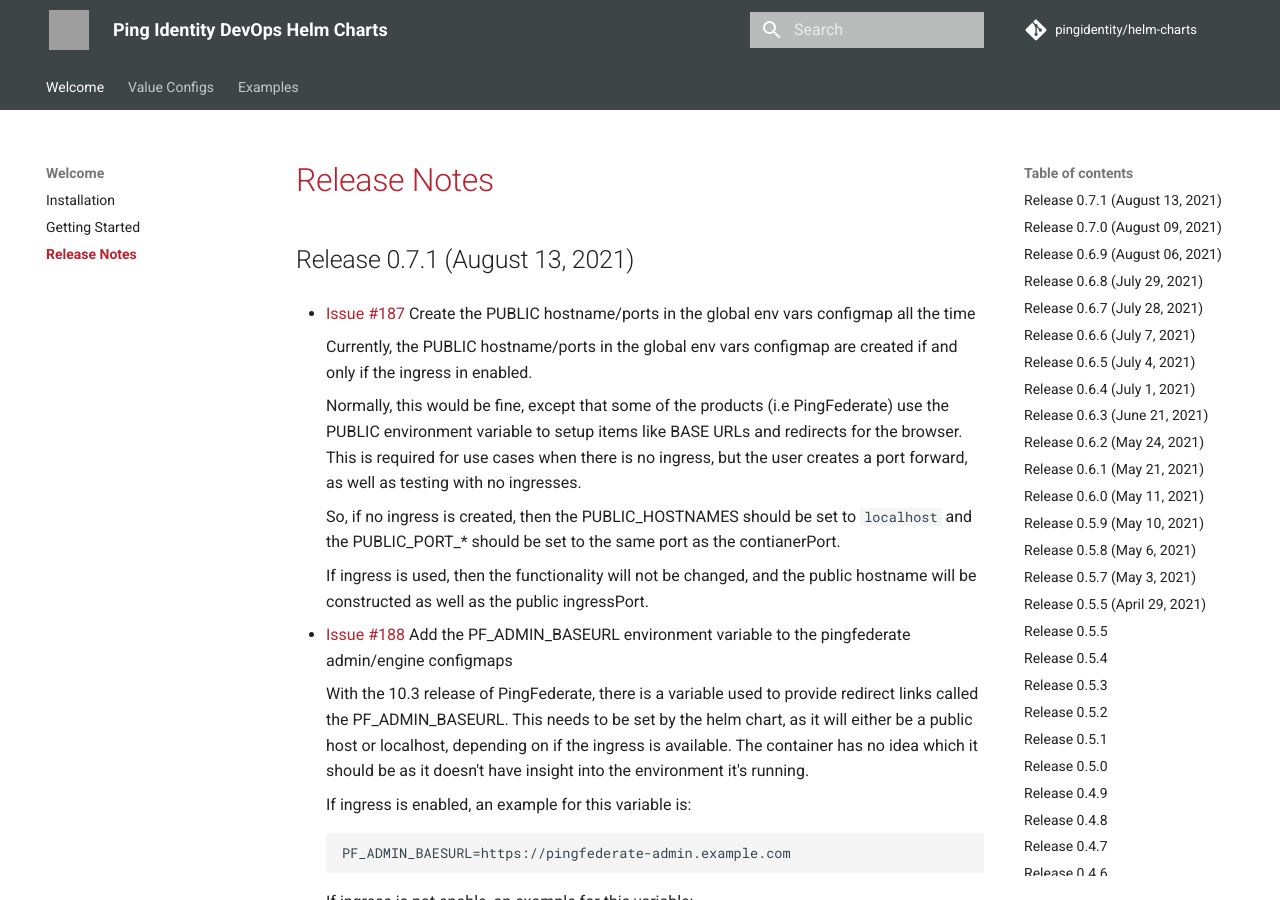
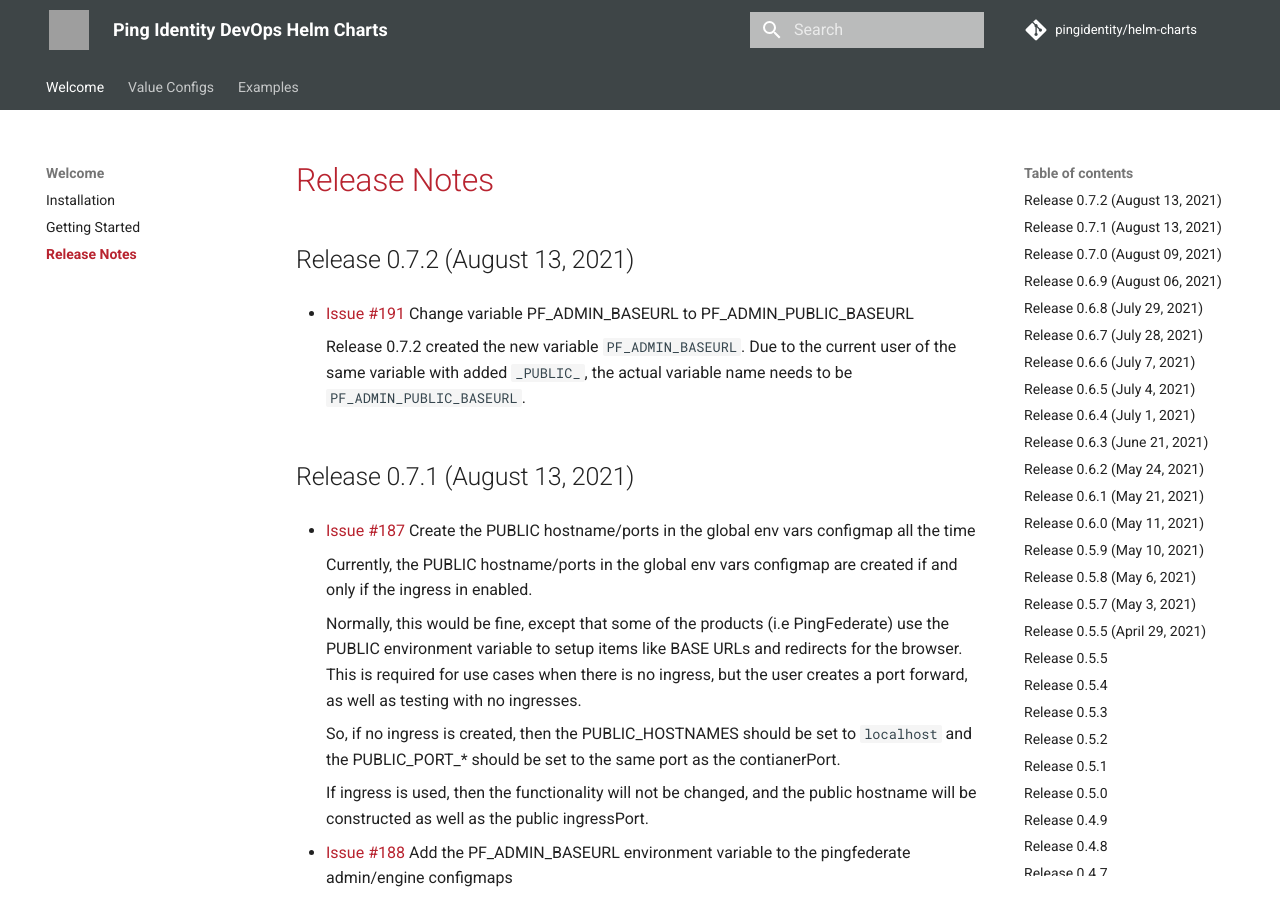
Before and after one commit to pingidentity/helm-charts, an MkDocs documentation site: the page built from docs/release-notes.md, in a window 1280 px wide and 900 px high. Built offline with MkDocs 1.6.1 and Material for MkDocs 9.7.7, drawn with Linux system fonts in a browser that asks for light colours; comment, search, counter and statistics services are not loaded; grey boxes are pictures that could not be loaded.

Commit message:
Resolve Issue #191 - Changing PF_ADMIN_BASEURL to PF_ADMIN_PUBLIC_BASEURL

```diff
--- a/docs/release-notes.md
+++ b/docs/release-notes.md
@@ -1,4 +1,10 @@
 # Release Notes
+
+## Release 0.7.2 (August 13, 2021)
+
+* [Issue #191](https://github.com/pingidentity/helm-charts/issues/191) Change variable PF_ADMIN_BASEURL to PF_ADMIN_PUBLIC_BASEURL
+
+    Release 0.7.2 created the new variable `PF_ADMIN_BASEURL`.  Due to the current user of the same variable with added `_PUBLIC_`,  the actual variable name needs to be `PF_ADMIN_PUBLIC_BASEURL`.
 
 ## Release 0.7.1 (August 13, 2021)
 
```
Also changed, not shown: 2 other files.
